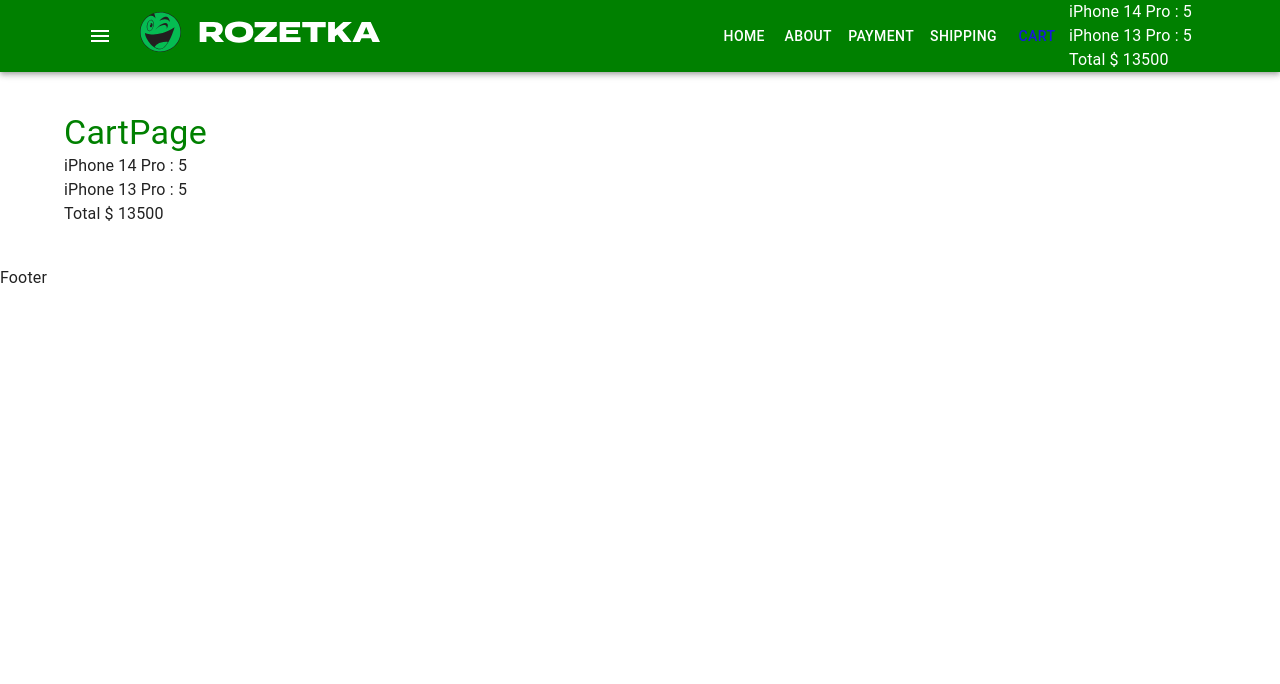
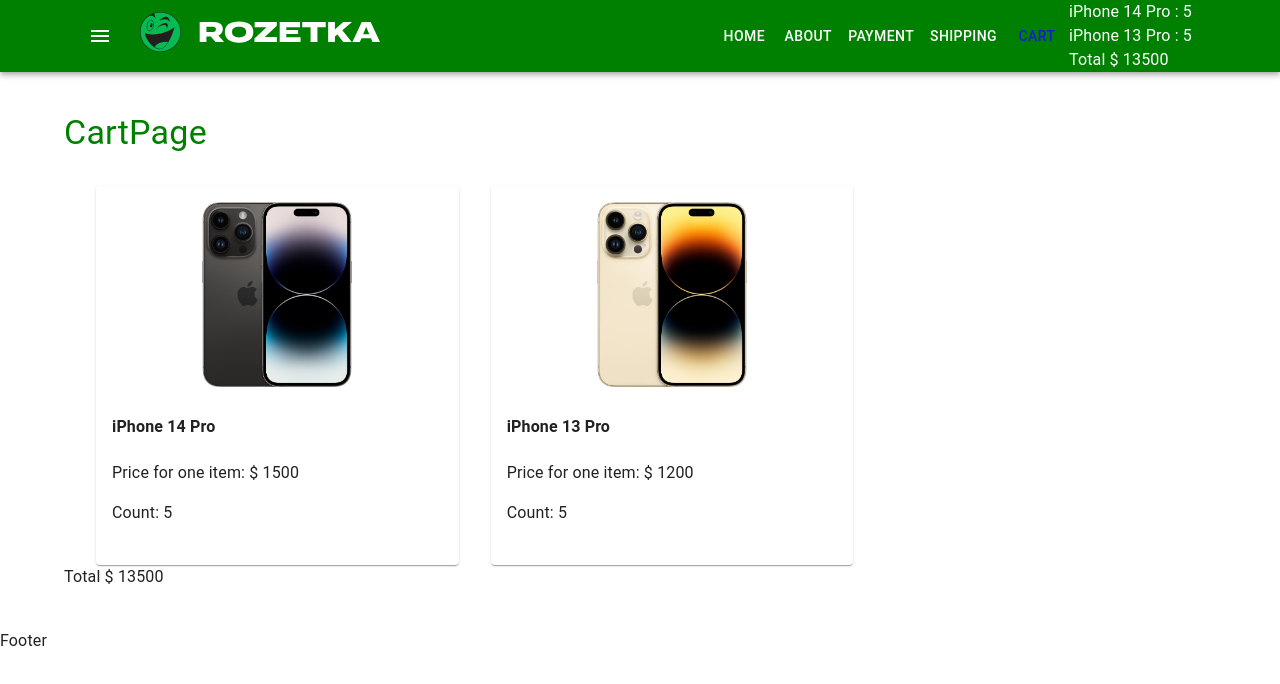
Before and after one commit to petroyurchuk/react29-11, a React (Create React App) app: page /cart in a window 1280 px wide. Shown: the top 684 px of the page. Built offline with nearby package versions, Linux system fonts and the light colour scheme.

Commit message:
add CartProductListItem and CartProductListItemExtended component

```diff
--- a/src/components/CartProductList/CartProductList.tsx
+++ b/src/components/CartProductList/CartProductList.tsx
@@ -1,5 +1,5 @@
 import productsArray, { getProductsObject, Product } from 'utils/productsArray'
-
+import CartProductListItem from './CartProductListItem'
 type Props = {
     productsInCart: {
         [id: number]: number
@@ -7,20 +7,23 @@ type Props = {
     productsObject?: {
         [id: number]: Product
     }
+    CartItem?: any
 }
 const CartProductList = ({
     productsInCart,
     productsObject = getProductsObject(productsArray),
+    CartItem = CartProductListItem,
 }: Props) => {
     return (
-        <div>
+        <>
             {Object.keys(productsInCart).map((productId) => (
-                <div key={productId}>
-                    {productsObject[parseInt(productId)].title} :{' '}
-                    {productsInCart[parseInt(productId)]}
-                </div>
+                <CartItem
+                    key={productId}
+                    product={productsObject[parseInt(productId)]}
+                    productCount={productsInCart[parseInt(productId)]}
+                />
             ))}
-        </div>
+        </>
     )
 }
 export default CartProductList
--- /dev/null
+++ b/src/components/CartProductList/CartProductListItem.tsx
@@ -0,0 +1,14 @@
+import { Product } from 'utils/productsArray'
+
+type Props = {
+    product: Product
+    productCount: number
+}
+const CartProductListItem = ({ product, productCount }: Props) => {
+    return (
+        <div>
+            {product.title} : {productCount}
+        </div>
+    )
+}
+export default CartProductListItem
--- /dev/null
+++ b/src/components/CartProductList/CartProductListItemExtended.tsx
@@ -0,0 +1,24 @@
+import { Card, CardContent, Grid } from '@mui/material'
+import { Product } from 'utils/productsArray'
+
+type Props = {
+    product: Product
+    productCount: number
+}
+const CartProductListItemExtended = ({ product, productCount }: Props) => {
+    return (
+        <Grid item xs={12} sm={4}>
+            <Card>
+                <CardContent>
+                    <div className="product-image">
+                        <img src={product.image} alt={product.title} />
+                    </div>
+                    <h4>{product.title}</h4>
+                    <p>Price for one item: $ {product.price}</p>
+                    <p>Count: {productCount}</p>
+                </CardContent>
+            </Card>
+        </Grid>
+    )
+}
+export default CartProductListItemExtended
--- a/src/pages/Cart/CartPage.tsx
+++ b/src/pages/Cart/CartPage.tsx
@@ -1,7 +1,7 @@
-import { Typography } from '@mui/material'
+import { Grid, Typography } from '@mui/material'
 import CartTotal from 'components/CartTotal/CartTotal'
 import CartProductList from 'components/CartProductList/CartProductList'
-
+import CartProductListItemExtended from 'components/CartProductList/CartProductListItemExtended'
 type Props = {
     productsInCart: {
         [id: number]: number
@@ -14,7 +14,13 @@ const CartPage = ({ productsInCart }: Props) => {
             <Typography variant="h4" component={'h1'} sx={{ color: 'green' }}>
                 CartPage
             </Typography>
-            <CartProductList productsInCart={productsInCart} />
+            <Grid container spacing={4} sx={{ margin: 0 }}>
+                <CartProductList
+                    productsInCart={productsInCart}
+                    CartItem={CartProductListItemExtended}
+                />
+            </Grid>
+
             <CartTotal productsInCart={productsInCart} />
         </div>
     )
```
